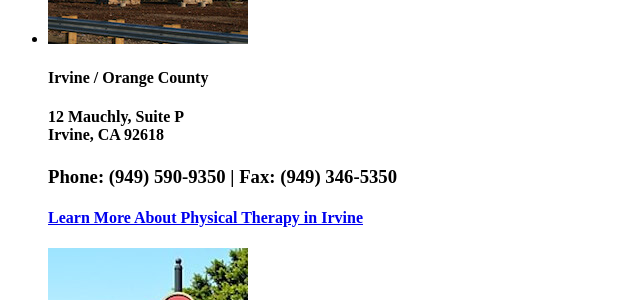
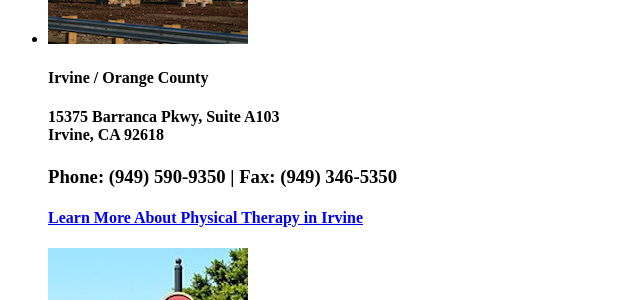
Before and after one commit to zac-heisey/socal-elite, a Jekyll site: the page built from index.md, in a window 1280 px wide and 900 px high, scrolled down 4712 px. Shown: the part 152-452 px from the top of the window, without its empty margins (0-640 px from the left). Built offline with Jekyll 4.4.1, drawn with Linux system fonts in a browser that asks for light colours; some web fonts are replaced.

```diff
--- a/_includes/locations.html
+++ b/_includes/locations.html
@@ -17,7 +17,7 @@
             <div class="timeline-panel">
               <div class="timeline-heading">
                 <h4>Irvine / Orange County</h4>
-                <h4 class="subheading">12 Mauchly, Suite P
+                <h4 class="subheading">15375 Barranca Pkwy, Suite A103
                   <br>Irvine, CA 92618</h4>
                 <h3 class="section-subheading text-muted locations">Phone: (949) 590-9350 | Fax: (949) 346-5350</h3>
               </div>
```
Also changed, not shown: _locations/irvine-physical-therapy.md (+1 -1 lines).
